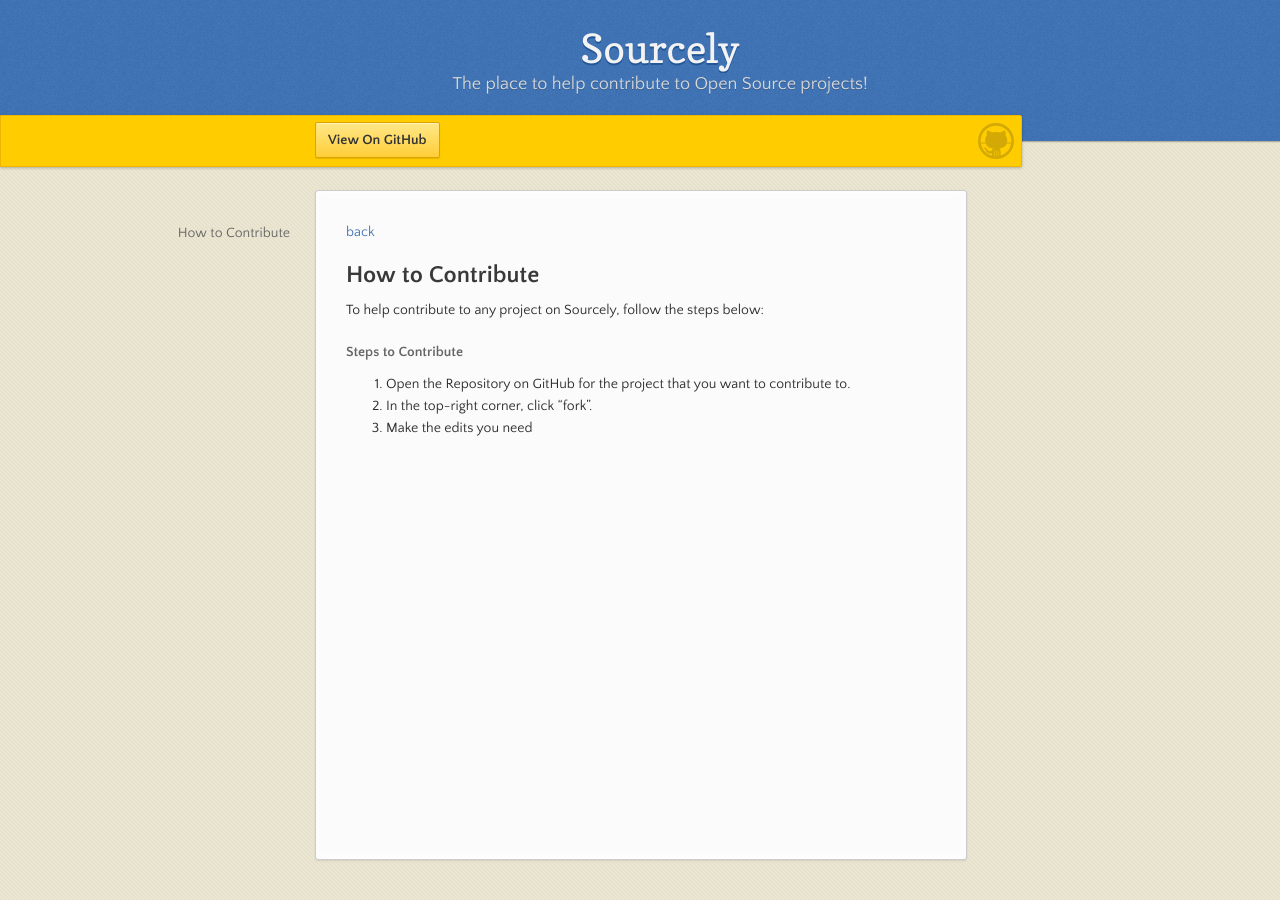
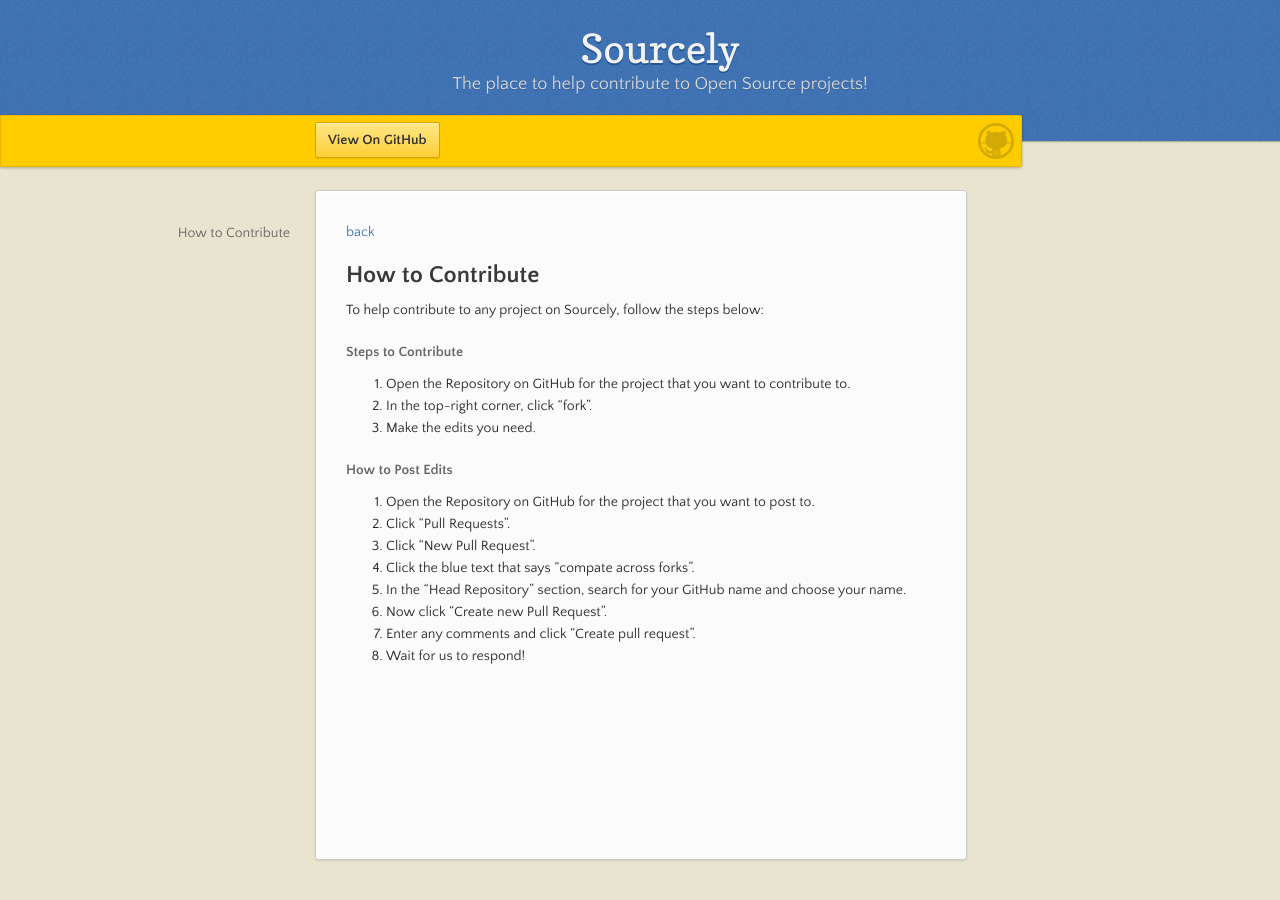
Before and after one commit to BenjaminJForster/sourcelyofficial.github.io, a Jekyll site: the page built from docs/contribute.md, in a window 1280 px wide. Built offline with Jekyll 4.4.1, drawn with Linux system fonts in a browser that asks for light colours.

Commit message:
Update contribute.md

```diff
--- a/docs/contribute.md
+++ b/docs/contribute.md
@@ -13,4 +13,15 @@ To help contribute to any project on Sourcely, follow the steps below:
 
 1. Open the Repository on GitHub for the project that you want to contribute to.
 2. In the top-right corner, click "fork".
-3. Make the edits you need
+3. Make the edits you need.
+
+#### How to Post Edits
+
+1. Open the Repository on GitHub for the project that you want to post to.
+2. Click "Pull Requests".
+3. Click "New Pull Request".
+4. Click the blue text that says "compate across forks".
+5. In the "Head Repository" section, search for your GitHub name and choose your name.
+6. Now click "Create new Pull Request".
+7. Enter any comments and click "Create pull request".
+8. Wait for us to respond!
```
